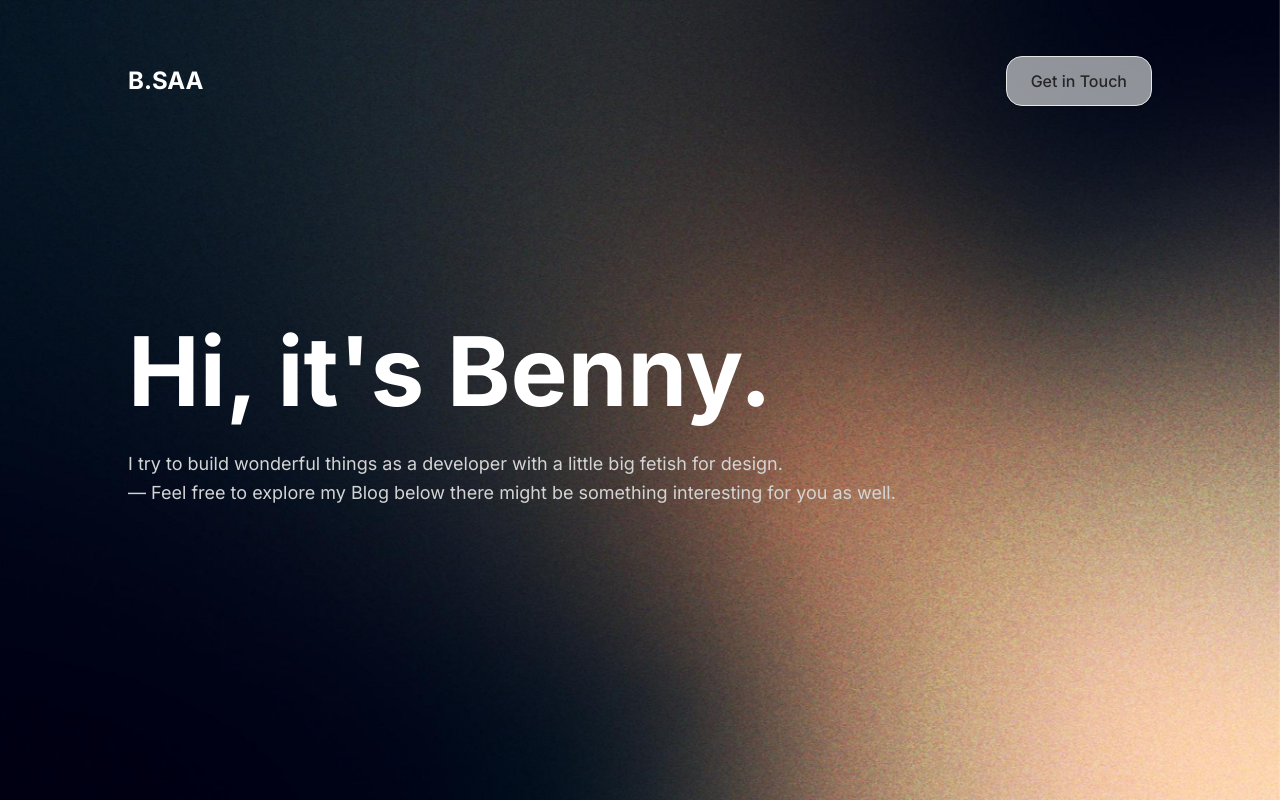
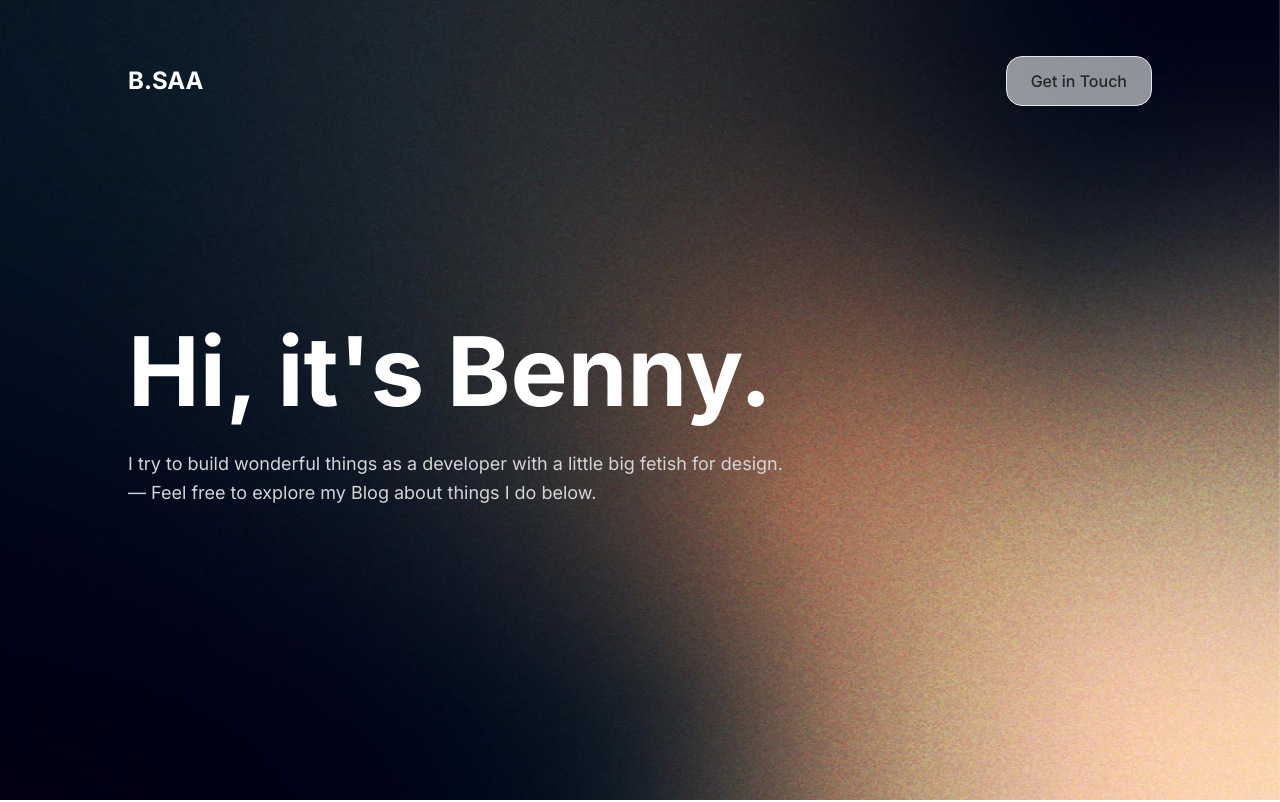
Before and after one commit to baeni/bsaa-ui, a Next.js app: page / in a window 1280 px wide. Shown: the top 802 px of the page. Built offline with nearby package versions, Linux system fonts and the light colour scheme; no server answers.

Commit message:
Adjust slogan

```diff
--- a/app/_components/HeroSlogan.tsx
+++ b/app/_components/HeroSlogan.tsx
@@ -17,7 +17,7 @@ export default function HeroSlogan() {
             <h1 className="text-6xl md:text-8xl text-white font-bold leading-none pb-8 md:leading-relaxed md:pb-0">Hi, it&apos;s Benny.</h1>
             <p className="text-lg text-neutral-300 leading-relaxed">
                 I try to build wonderful things as a developer with a little big fetish for design.<br/>
-                — Feel free to explore my Blog below there might be something interesting for you as well.
+                — Feel free to explore my Blog about things I do below.
             </p>
         </div>
     );
```
